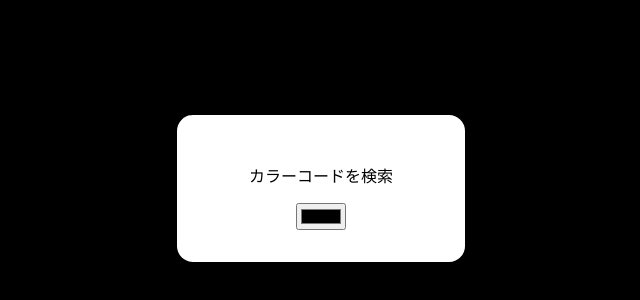
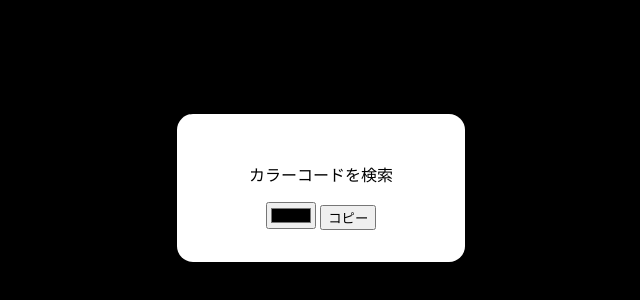
Before and after one commit to ma-108/ColorPicker, a plain HTML site: page index.html in a window 1280 px wide. Shown: the part 220-520 px from the top of the page, without its empty margins (319-959 px from the left). Drawn offline with Linux system fonts and the light colour scheme.

Commit message:
Update index.html

```diff
--- a/index.html
+++ b/index.html
@@ -11,6 +11,7 @@
     <div>
         <p id="colorText">カラーコードを検索</p>
         <input id="colorPicker" type="color">
+        <button id="copyBtn">コピー</button>
     </div>
 </body>
 </html>
```
